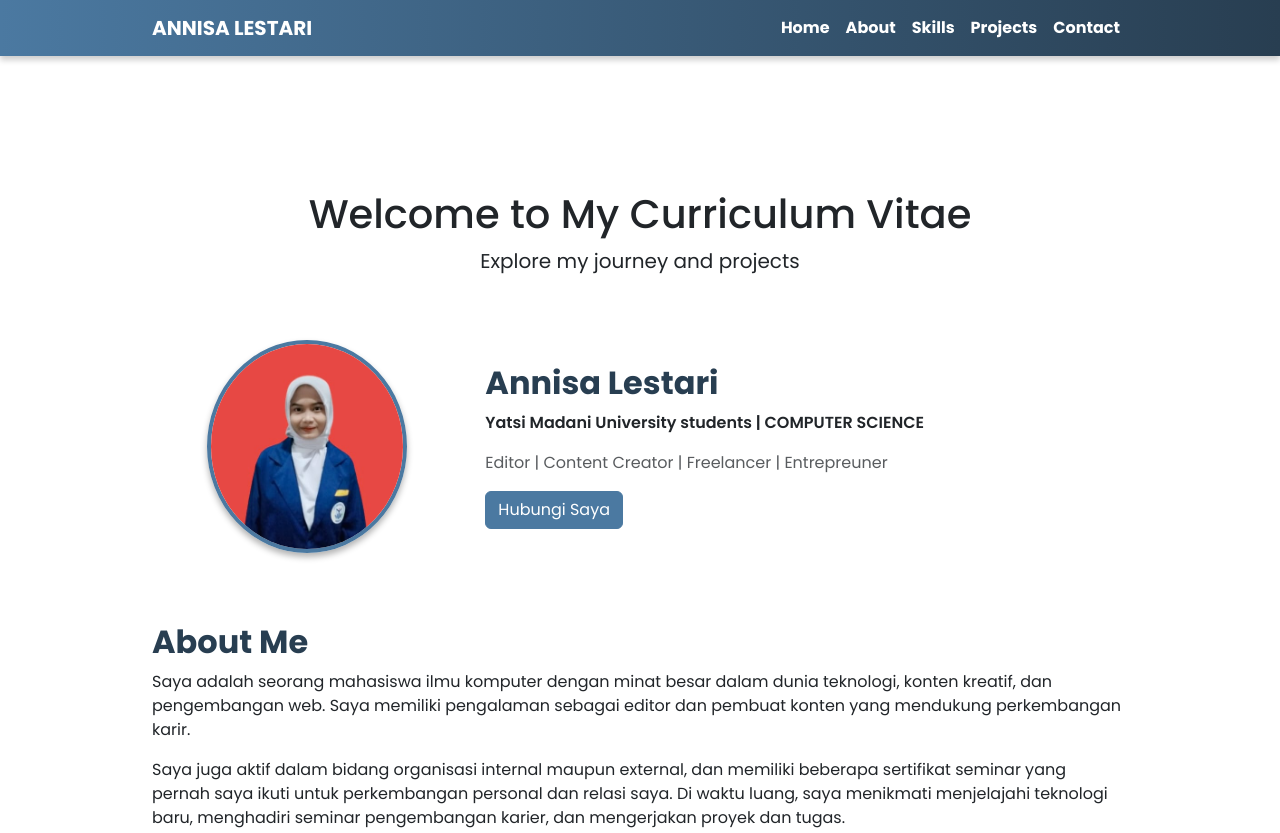
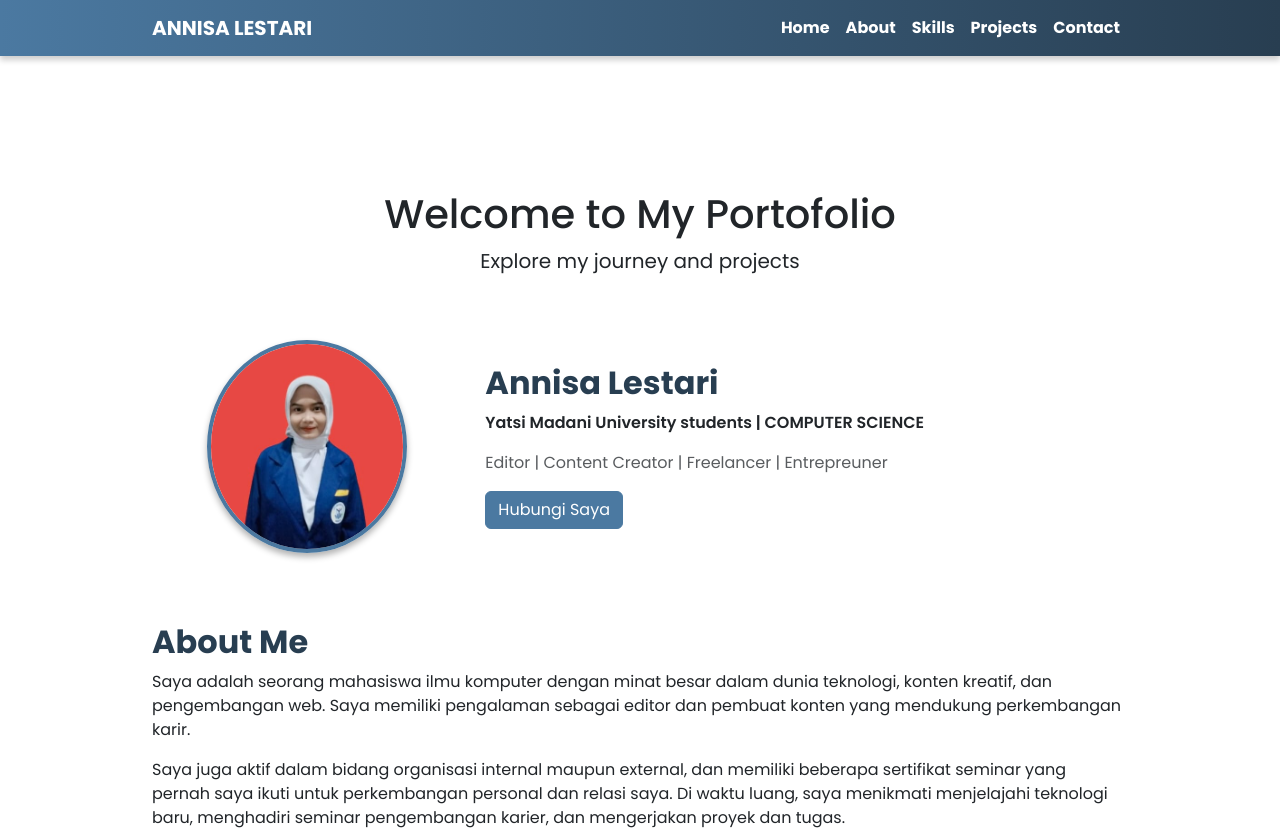
Before and after one commit to Annisalstri/AnnisalestariUYM1, a plain HTML site: page index.html in a window 1280 px wide. Shown: the top 833 px of the page. Drawn offline with nearby package versions, Linux system fonts and the light colour scheme; files that its build step writes are made by us from their sources.

Commit message:
Update index.html

```diff
--- a/index.html
+++ b/index.html
@@ -88,7 +88,7 @@
           <!-- Bagian Foto -->
           <header id="home" class="text-center py-5">
             <div class="container">
-              <h1>Welcome to My Curriculum Vitae</h1>
+              <h1>Welcome to My Portofolio</h1>
               <p class="lead">Explore my journey and projects</p>
             </div>
           </header>
```
